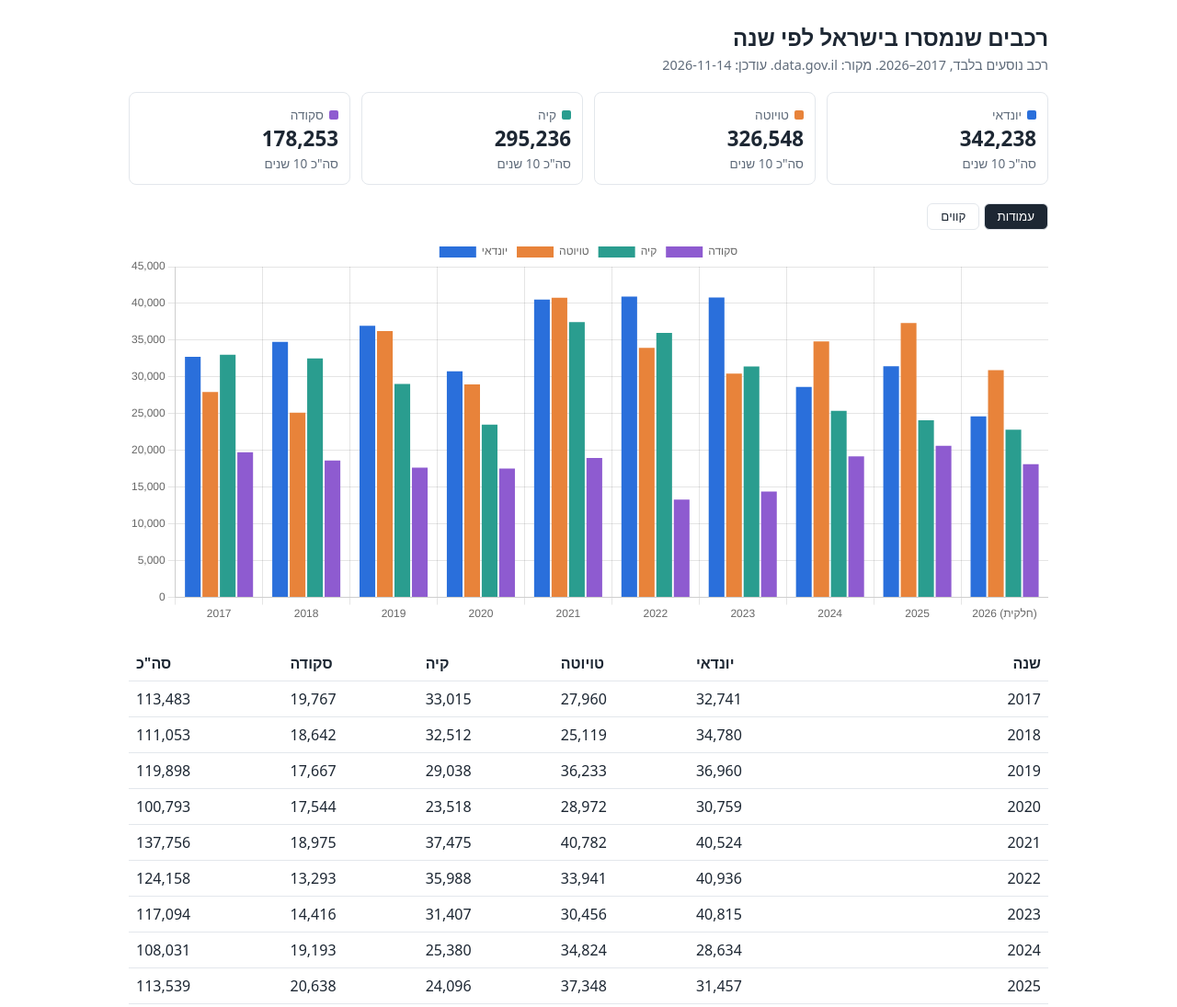
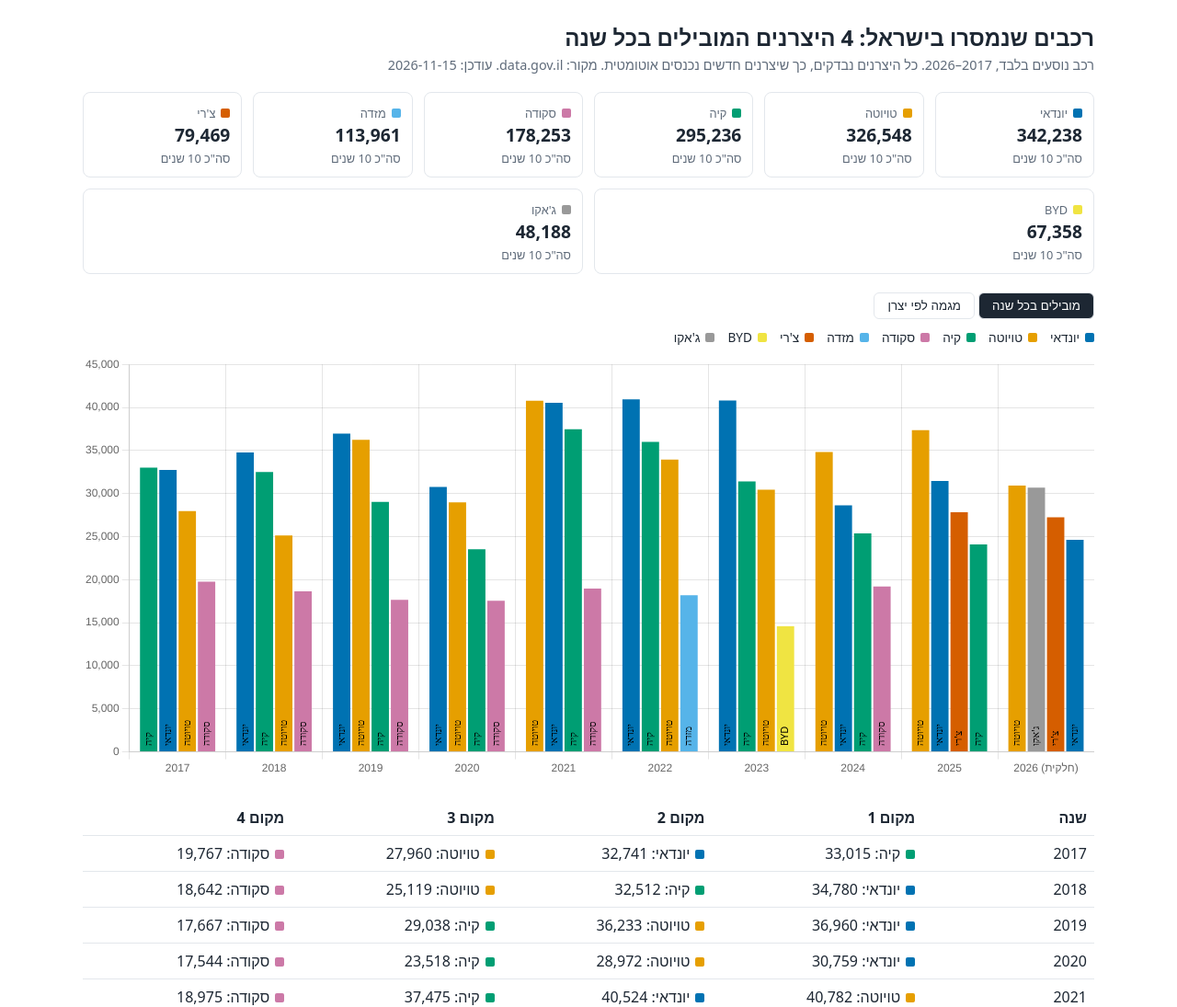
Before and after one commit to motyev-jpg/cars-statistic-dashboard, a plain HTML site: page index.html in a window 1280 px wide. Shown: the top 1095 px of the page at 92% size. Drawn offline with nearby package versions, Linux system fonts and the light colour scheme.

Commit message:
Show top 4 brands per year
Scan all brands for every year so new entrants are included; add per-year top 4 chart and brand trend view.

```diff
--- a/data/deliveries.js
+++ b/data/deliveries.js
@@ -1,7 +1,7 @@
 window.DELIVERIES = {
   "source": "data.gov.il, vehicle registry (resource 053cea08-09bc-40ec-8f7a-156f0677aff3)",
   "definition": "Passenger cars (sug_degem=P) by year of first on-road date (moed_aliya_lakvish); currently registered vehicles only",
-  "generated": "2026-11-14",
+  "generated": "2026-11-15",
   "partial_year": 2026,
   "years": [
     2017,
@@ -75,6 +75,128 @@ window.DELIVERIES = {
         20638,
         18118
       ]
+    },
+    {
+      "name": "מזדה",
+      "deliveries": [
+        11549,
+        12362,
+        10316,
+        9126,
+        14567,
+        18192,
+        13309,
+        13442,
+        8154,
+        2944
+      ]
+    },
+    {
+      "name": "צ'רי",
+      "deliveries": [
+        0,
+        0,
+        0,
+        0,
+        0,
+        904,
+        10758,
+        12747,
+        27822,
+        27238
+      ]
+    },
+    {
+      "name": "BYD",
+      "deliveries": [
+        0,
+        0,
+        0,
+        0,
+        0,
+        3573,
+        14589,
+        16359,
+        12948,
+        19889
+      ]
+    },
+    {
+      "name": "ג'אקו",
+      "deliveries": [
+        0,
+        0,
+        0,
+        0,
+        0,
+        0,
+        0,
+        1347,
+        16166,
+        30675
+      ]
     }
+  ],
+  "top_by_year": [
+    [
+      "קיה",
+      "יונדאי",
+      "טויוטה",
+      "סקודה"
+    ],
+    [
+      "יונדאי",
+      "קיה",
+      "טויוטה",
+      "סקודה"
+    ],
+    [
+      "יונדאי",
+      "טויוטה",
+      "קיה",
+      "סקודה"
+    ],
+    [
+      "יונדאי",
+      "טויוטה",
+      "קיה",
+      "סקודה"
+    ],
+    [
+      "טויוטה",
+      "יונדאי",
+      "קיה",
+      "סקודה"
+    ],
+    [
+      "יונדאי",
+      "קיה",
+      "טויוטה",
+      "מזדה"
+    ],
+    [
+      "יונדאי",
+      "קיה",
+      "טויוטה",
+      "BYD"
+    ],
+    [
+      "טויוטה",
+      "יונדאי",
+      "קיה",
+      "סקודה"
+    ],
+    [
+      "טויוטה",
+      "יונדאי",
+      "צ'רי",
+      "קיה"
+    ],
+    [
+      "טויוטה",
+      "ג'אקו",
+      "צ'רי",
+      "יונדאי"
+    ]
   ]
 };
--- a/index.html
+++ b/index.html
@@ -3,95 +3,122 @@
 <head>
 <meta charset="utf-8">
 <meta name="viewport" content="width=device-width, initial-scale=1">
-<title>רכבים שנמסרו לפי שנה - 4 היצרנים המובילים</title>
+<title>רכבים שנמסרו לפי שנה - 4 היצרנים המובילים בכל שנה</title>
 <script src="https://cdn.jsdelivr.net/npm/chart.js@4"></script>
 <script src="data/deliveries.js"></script>
 <style>
   :root { --bg:#fff; --fg:#1d2733; --muted:#5f6b7a; --line:#e3e7ec; }
   @media (prefers-color-scheme: dark) { :root { --bg:#14181d; --fg:#e8ecf0; --muted:#9aa5b1; --line:#2a313a; } }
   body { font-family: system-ui, "Segoe UI", Arial, sans-serif; background:var(--bg); color:var(--fg); margin:0; padding:24px; }
-  main { max-width:1000px; margin:0 auto; }
+  main { max-width:1100px; margin:0 auto; }
   h1 { font-size:1.5rem; margin:0 0 4px; }
   .sub { color:var(--muted); margin:0 0 20px; font-size:.9rem; }
   .tiles { display:flex; gap:12px; flex-wrap:wrap; margin-bottom:20px; }
-  .tile { flex:1 1 140px; border:1px solid var(--line); border-radius:8px; padding:12px; }
-  .tile b { display:block; font-size:1.4rem; }
-  .tile span { color:var(--muted); font-size:.85rem; }
-  .tile i { display:inline-block; width:10px; height:10px; border-radius:2px; margin-inline-end:6px; }
+  .tile { flex:1 1 130px; border:1px solid var(--line); border-radius:8px; padding:10px 12px; }
+  .tile b { display:block; font-size:1.2rem; }
+  .tile span { color:var(--muted); font-size:.8rem; }
+  .tile i, .legend i { display:inline-block; width:10px; height:10px; border-radius:2px; margin-inline-end:6px; }
+  .legend { display:flex; gap:14px; flex-wrap:wrap; margin:10px 0; font-size:.85rem; }
   .toggle { margin-bottom:8px; }
   button { border:1px solid var(--line); background:var(--bg); color:var(--fg); padding:6px 14px; cursor:pointer; border-radius:6px; }
   button.on { background:var(--fg); color:var(--bg); }
-  .chart { position:relative; height:420px; direction:ltr; }
+  .chart { position:relative; height:460px; direction:ltr; }
   table { border-collapse:collapse; width:100%; margin-top:24px; font-variant-numeric:tabular-nums; }
-  th, td { border-bottom:1px solid var(--line); padding:8px; text-align:end; }
-  th:first-child, td:first-child { text-align:start; }
+  th, td { border-bottom:1px solid var(--line); padding:8px; text-align:start; }
+  td i { display:inline-block; width:10px; height:10px; border-radius:2px; margin-inline-end:6px; }
   .note { color:var(--muted); font-size:.8rem; margin-top:16px; }
 </style>
 </head>
 <body>
 <main>
-  <h1>רכבים שנמסרו בישראל לפי שנה</h1>
+  <h1>רכבים שנמסרו בישראל: 4 היצרנים המובילים בכל שנה</h1>
   <p class="sub" id="sub"></p>
   <div class="tiles" id="tiles"></div>
   <div class="toggle">
-    <button id="bBar" class="on">עמודות</button>
-    <button id="bLine">קווים</button>
+    <button id="bTop" class="on">מובילים בכל שנה</button>
+    <button id="bLine">מגמה לפי יצרן</button>
   </div>
+  <div class="legend" id="legend"></div>
   <div class="chart"><canvas id="chart"></canvas></div>
   <table id="table"></table>
   <p class="note" id="note"></p>
 </main>
 <script>
 const D = window.DELIVERIES;
-// Colorblind-safe categorical palette.
-const COLORS = ["#2a6fdb", "#e8833a", "#2a9d8f", "#8e5bd0"];
+// Okabe-Ito colorblind-safe palette, one color per brand.
+const PALETTE = ["#0072B2", "#E69F00", "#009E73", "#CC79A7", "#56B4E9", "#D55E00", "#F0E442", "#999999"];
+const color = {};
+D.brands.forEach((b, i) => color[b.name] = PALETTE[i % PALETTE.length]);
+const val = (name, j) => D.brands.find(b => b.name === name).deliveries[j];
 const fmt = n => n.toLocaleString("he-IL");
 const labels = D.years.map(y => y === D.partial_year ? y + " (חלקית)" : String(y));
+const RANKS = D.top_by_year[0].length;
 
 document.getElementById("sub").textContent =
-  `רכב נוסעים בלבד, ${D.years[0]}–${D.years.at(-1)}. מקור: data.gov.il. עודכן: ${D.generated}`;
+  `רכב נוסעים בלבד, ${D.years[0]}–${D.years.at(-1)}. כל היצרנים נבדקים, כך שיצרנים חדשים נכנסים אוטומטית. מקור: data.gov.il. עודכן: ${D.generated}`;
 
-document.getElementById("tiles").innerHTML = D.brands.map((b, i) => {
-  const total = b.deliveries.reduce((a, c) => a + c, 0);
-  return `<div class="tile"><i style="background:${COLORS[i]}"></i><span>${b.name}</span><b>${fmt(total)}</b><span>סה"כ ${D.years.length} שנים</span></div>`;
-}).join("");
+document.getElementById("tiles").innerHTML = D.brands.map(b =>
+  `<div class="tile"><i style="background:${color[b.name]}"></i><span>${b.name}</span><b>${fmt(b.deliveries.reduce((a, c) => a + c, 0))}</b><span>סה"כ ${D.years.length} שנים</span></div>`).join("");
 
-const head = `<tr><th>שנה</th>${D.brands.map(b => `<th>${b.name}</th>`).join("")}<th>סה"כ</th></tr>`;
-const rows = D.years.map((y, j) => {
-  const vals = D.brands.map(b => b.deliveries[j]);
-  return `<tr><td>${labels[j]}</td>${vals.map(v => `<td>${fmt(v)}</td>`).join("")}<td>${fmt(vals.reduce((a, c) => a + c, 0))}</td></tr>`;
-}).join("");
-document.getElementById("table").innerHTML = head + rows;
+document.getElementById("legend").innerHTML = D.brands.map(b => `<span><i style="background:${color[b.name]}"></i>${b.name}</span>`).join("");
+
+const head = `<tr><th>שנה</th>${Array.from({ length: RANKS }, (_, r) => `<th>מקום ${r + 1}</th>`).join("")}</tr>`;
+document.getElementById("table").innerHTML = head + D.years.map((y, j) =>
+  `<tr><td>${labels[j]}</td>${D.top_by_year[j].map(n => `<td><i style="background:${color[n]}"></i>${n}: ${fmt(val(n, j))}</td>`).join("")}</tr>`).join("");
+
 document.getElementById("note").textContent =
-  `הגדרה: שנת העלייה הראשונה לכביש. המאגר כולל רק רכבים שעדיין רשומים, ולכן שנים ישנות מוצגות בחסר קל. ${D.partial_year} חלקית.`;
+  `הגדרה: שנת העלייה הראשונה לכביש. המאגר כולל רק רכבים שעדיין רשומים, ולכן שנים ישנות מוצגות בחסר קל. ${D.partial_year} חלקית. יצרנים מאוחדים בין מדינות ייצור.`;
+
+// Draws the brand name inside each bar.
+const barNames = {
+  id: "barNames",
+  afterDatasetsDraw(c) {
+    if (c.config.type !== "bar") return;
+    const ctx = c.ctx;
+    ctx.save(); ctx.font = "11px system-ui"; ctx.fillStyle = "#000"; ctx.textAlign = "left"; ctx.textBaseline = "middle";
+    c.data.datasets.forEach((ds, i) => c.getDatasetMeta(i).data.forEach((bar, j) => {
+      ctx.save(); ctx.translate(bar.x, bar.base - 6); ctx.rotate(-Math.PI / 2);
+      ctx.fillText(D.top_by_year[j][i], 0, 0); ctx.restore();
+    }));
+    ctx.restore();
+  },
+};
 
 let chart;
-function draw(type) {
+function draw(mode) {
   if (chart) chart.destroy();
+  const top = mode === "top";
+  const datasets = top
+    ? Array.from({ length: RANKS }, (_, r) => ({
+        label: `מקום ${r + 1}`,
+        data: D.years.map((_, j) => val(D.top_by_year[j][r], j)),
+        backgroundColor: D.years.map((_, j) => color[D.top_by_year[j][r]]),
+      }))
+    : D.brands.map(b => ({
+        label: b.name, data: b.deliveries, borderColor: color[b.name], backgroundColor: color[b.name],
+        tension: .25, borderWidth: 2.5, pointRadius: 3,
+      }));
   chart = new Chart(document.getElementById("chart"), {
-    type,
-    data: {
-      labels,
-      datasets: D.brands.map((b, i) => ({
-        label: b.name, data: b.deliveries,
-        backgroundColor: COLORS[i], borderColor: COLORS[i],
-        tension: .25, borderWidth: type === "line" ? 2.5 : 0, pointRadius: type === "line" ? 3 : 0,
-      })),
-    },
+    type: top ? "bar" : "line",
+    data: { labels, datasets },
+    plugins: [barNames],
     options: {
       maintainAspectRatio: false,
-      interaction: { mode: "index", intersect: false },
-      plugins: { tooltip: { callbacks: { label: c => `${c.dataset.label}: ${fmt(c.parsed.y)}` } } },
+      interaction: { mode: top ? "point" : "index", intersect: false },
+      plugins: {
+        legend: { display: !top },
+        tooltip: { callbacks: { label: c => `${top ? D.top_by_year[c.dataIndex][c.datasetIndex] : c.dataset.label}: ${fmt(c.parsed.y)}` } },
+      },
       scales: { y: { beginAtZero: true, ticks: { callback: v => fmt(v) } } },
     },
   });
-  bBar.classList.toggle("on", type === "bar");
-  bLine.classList.toggle("on", type === "line");
+  bTop.classList.toggle("on", top);
+  bLine.classList.toggle("on", !top);
 }
-const bBar = document.getElementById("bBar"), bLine = document.getElementById("bLine");
-bBar.onclick = () => draw("bar");
+const bTop = document.getElementById("bTop"), bLine = document.getElementById("bLine");
+bTop.onclick = () => draw("top");
 bLine.onclick = () => draw("line");
-draw("bar");
+draw("top");
 </script>
 </body>
 </html>
```
Also changed, not shown: data/deliveries.json (+123 -1 lines), 2 other files.
